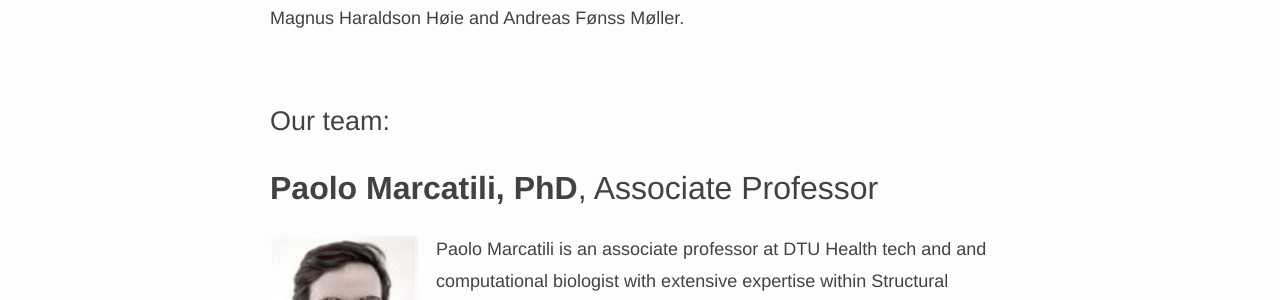
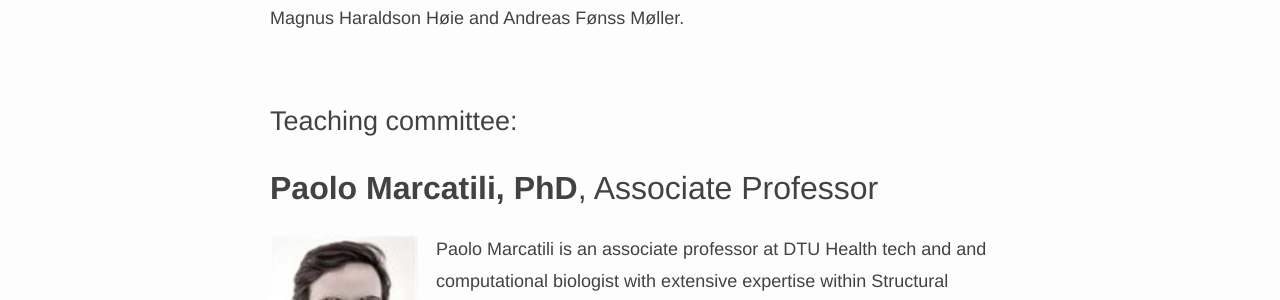
Before and after one commit to biodatascience101/BioDataScience101.github.io, a Jekyll site: the page built from _pages/about/index.md, in a window 1280 px wide. Shown: the part 657-957 px from the top of the page. Built offline with Jekyll 4.4.1, drawn with Linux system fonts in a browser that asks for light colours; nearby versions of some CDN libraries.

Commit message:
Update index.md

```diff
--- a/_pages/about/index.md
+++ b/_pages/about/index.md
@@ -21,7 +21,7 @@ We believe that by focusing on fundamental workflows, working hands-on with scie
 The BioDataScience101 project was started in September 2019, led by Paolo Marcatili, Magnus Haraldson Høie and Andreas Fønss Møller.
 
 <br />
-# Our team:
+# Teaching committee:
 <div class="lab-wrapper">
     <ul class="lab-list">
     <!-- Current PIs -->
```
